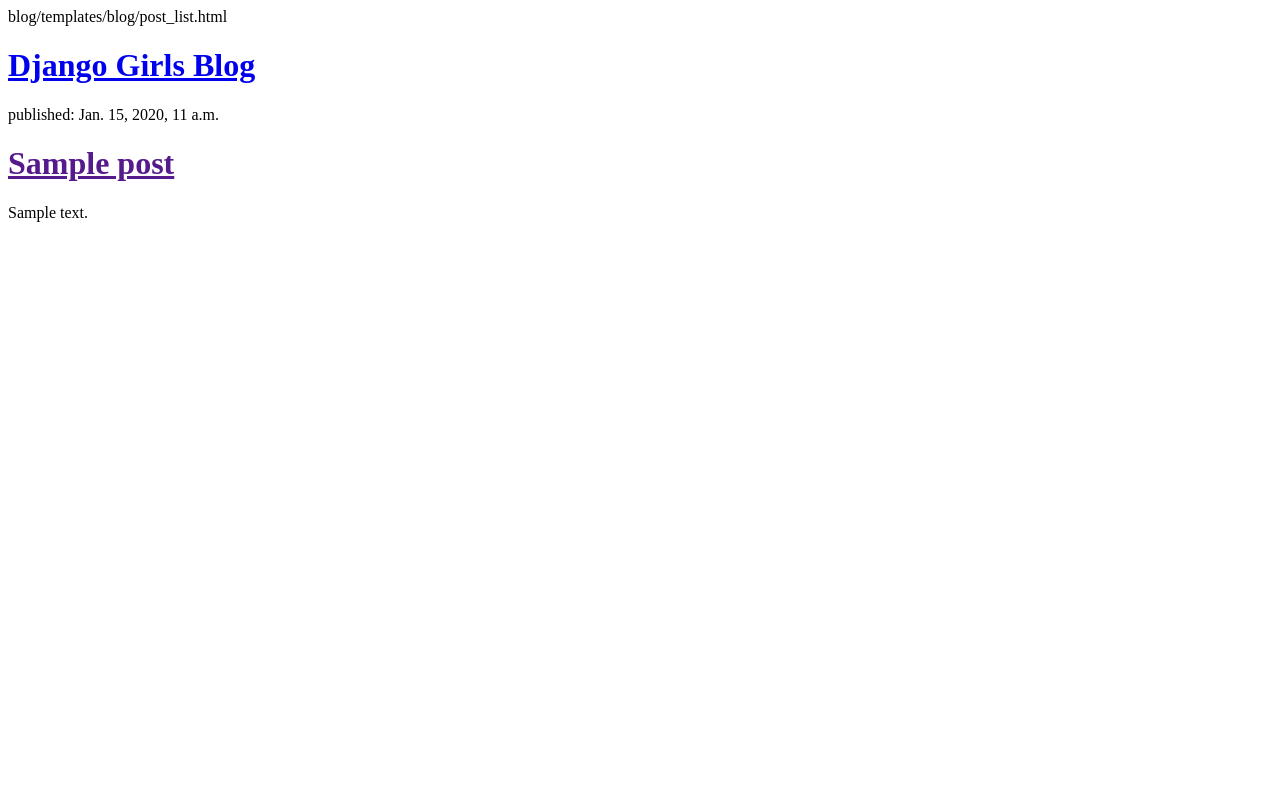
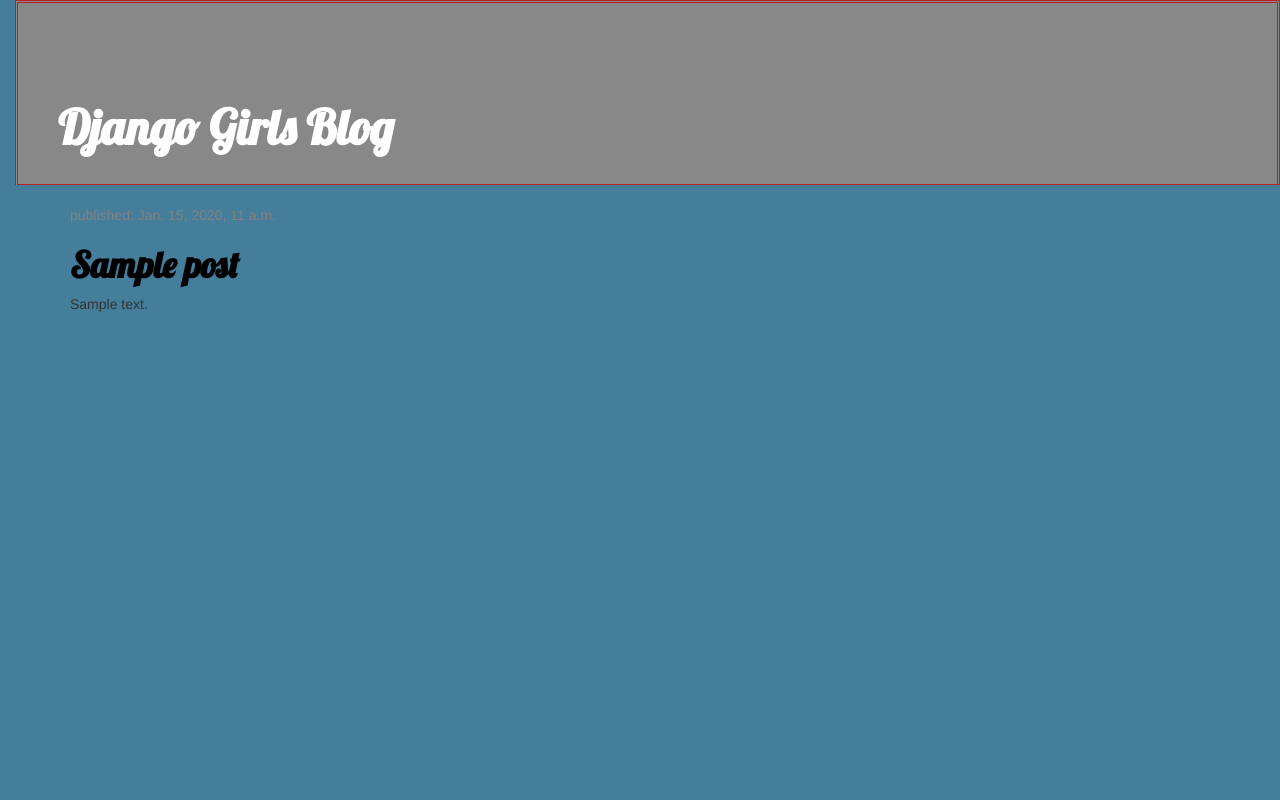
Before and after one commit to anmichalak/my-first-blog, a Django app: template blog/templates/blog/post_list.html in a window 1280 px wide. Run offline with Django 3.2, Linux system fonts and the light colour scheme; the template is opened without the code that fills it: values that come from a table or form of the project are taken from there, others are empty; tables that the repository leaves empty hold one stand-in row (values such as "Sample post"); parts of the project's set-up code (start-up, migrations or seed data) failed here and were passed over; some libraries are stand-ins or nearby versions.

Commit message:
Moja strona

```diff
--- /dev/null
+++ b/blog/static/css/blog.css
@@ -0,0 +1,56 @@
+h1 a{
+    color: #CC3434;
+    font-family: Lobster;
+    font-weight: bold;
+}
+body{
+    padding-left: 15px;
+    background-color: #447e9b;
+}
+.page-header {
+    background-color: #888888;
+    margin-top: 0;
+    padding: 20px 20px 20px 40px;
+    -webkit-padding-before: 78px;
+    border-color: #ba2121;
+    border-style: double;
+}
+.page-header h1, .page-header h1 a, .page-header h1 a:visited, .page-header h1 a:active {
+    color: #ffffff;
+    font-size: 36pt;
+    text-decoration: none;
+}
+
+.content {
+    margin-left: 40px;
+}
+
+h1, h2, h3, h4 {
+    font-family: 'Lobster', cursive;
+}
+
+.date {
+    color: #828282;
+}
+
+.save {
+    float: right;
+}
+
+.post-form textarea, .post-form input {
+    width: 100%;
+}
+.top-menu, .top-menu:hover, .top-menu:visited {
+    color: #ffffff;
+    float: right;
+    font-size: 26pt;
+    margin-right: 20px;
+}
+
+.post {
+    margin-bottom: 70px;
+}
+
+.post h1 a, .post h1 a:visited {
+    color: #000000;
+}
--- a/blog/templates/blog/post_list.html
+++ b/blog/templates/blog/post_list.html
@@ -1,19 +1,32 @@
+{% load static %}
+
 <html>
 <head>
     <title>Django Girls blog</title>
+    <link rel="stylesheet" href="//maxcdn.bootstrapcdn.com/bootstrap/3.2.0/css/bootstrap.min.css">
+    <link rel="stylesheet" href="//maxcdn.bootstrapcdn.com/bootstrap/3.2.0/css/bootstrap-theme.min.css">
+    <link rel="stylesheet" href="{% static 'css/blog.css' %}">
+    <link href="//fonts.googleapis.com/css?family=Lobster&subset=latin,latin-ext" rel="stylesheet" type="text/css">
 </head>
 <body>
-blog/templates/blog/post_list.html
-<div>
+<div class="page-header">
     <h1><a href="/">Django Girls Blog</a></h1>
 </div>
 
-{% for post in posts %}
-<div>
-    <p>published: {{ post.published_date }}</p>
-    <h1><a href="">{{ post.title }}</a></h1>
-    <p>{{ post.text|linebreaksbr }}</p>
+<div class="content container">
+    <div class="row">
+        <div class="col-md-8">
+            {% for post in posts %}
+            <div class="post">
+                <div class="date">
+                    <p>published: {{ post.published_date }}</p>
+                </div>
+                <h1><a href="">{{ post.title }}</a></h1>
+                <p>{{ post.text|linebreaksbr }}</p>
+            </div>
+            {% endfor %}
+        </div>
+    </div>
 </div>
-{% endfor %}
 </body>
 </html>
```
